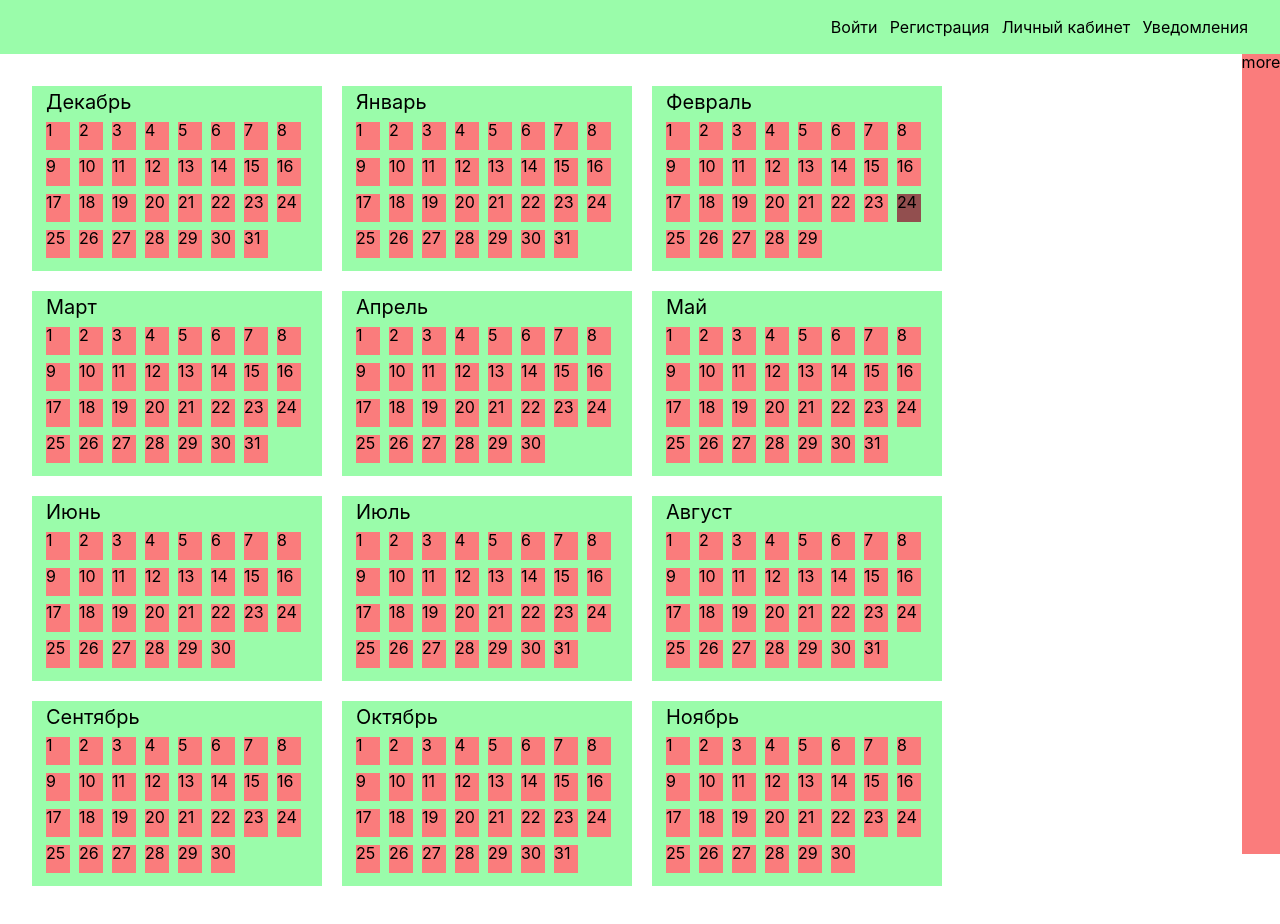
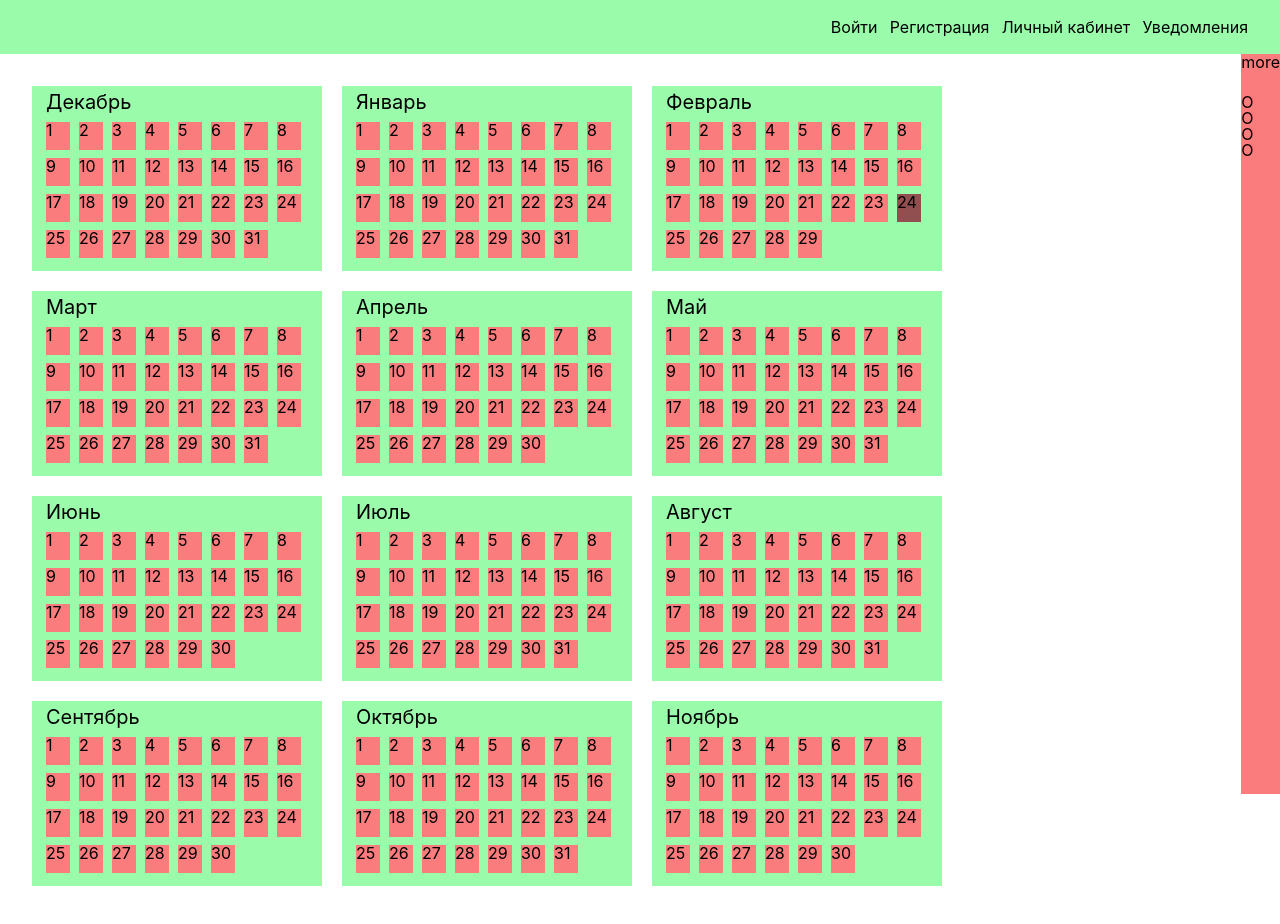
Before and after one commit to ZinchenkoEgor0205/smart_calendar, a React (Create React App) app: page / in a window 1280 px wide. Shown: the top 924 px of the page. Built offline with nearby package versions, Linux system fonts and the light colour scheme.

Commit message:
started work on appearing description in sidebar

```diff
--- a/src/components/sidebar.js
+++ b/src/components/sidebar.js
@@ -1,20 +1,24 @@
 
 import '../styles/Sidebar.css'
-import {useState} from "react";
 
 
 function Sidebar () {
 
-    const [sidebarExtension, setSidebarExtension] = useState(false);
 
     function moreBtnClicked() {
-        setSidebarExtension(!sidebarExtension)
-        sidebarExtension ? document.querySelector('.sidebar').classList.add('sidebar-extended') : document.querySelector('.sidebar').classList.remove('sidebar-extended')
+        const sidebar = document.querySelector('.sidebar')
+        sidebar.classList.toggle('sidebar-extended')
     }
 
     return (
         <aside className={'sidebar'}>
             <div className={'sidebar-btn sidebar-btn-more btn'} onClick={moreBtnClicked}>more</div>
+            <div className={'sidebar-filters'}>
+                <div className="sidebar-filter">O</div>
+                <div className="sidebar-filter">O</div>
+                <div className="sidebar-filter">O</div>
+                <div className="sidebar-filter">O</div>
+            </div>
         </aside>
     )
 }
--- a/src/styles/Sidebar.css
+++ b/src/styles/Sidebar.css
@@ -1,12 +1,17 @@
 .sidebar {
     position: sticky;
     top: 0;
-    height: 100vh;
-    width: 3%;
+    height: 92.5vh;
+    width: 5%;
     background: #fa7c7c;
+    transition: width 0.5s ease;
 }
 
 
 .sidebar-extended {
-    width: 14%;
+    width: 20%;
 }
+
+.sidebar-btn {
+    margin-bottom: 3vh;
+}
```
